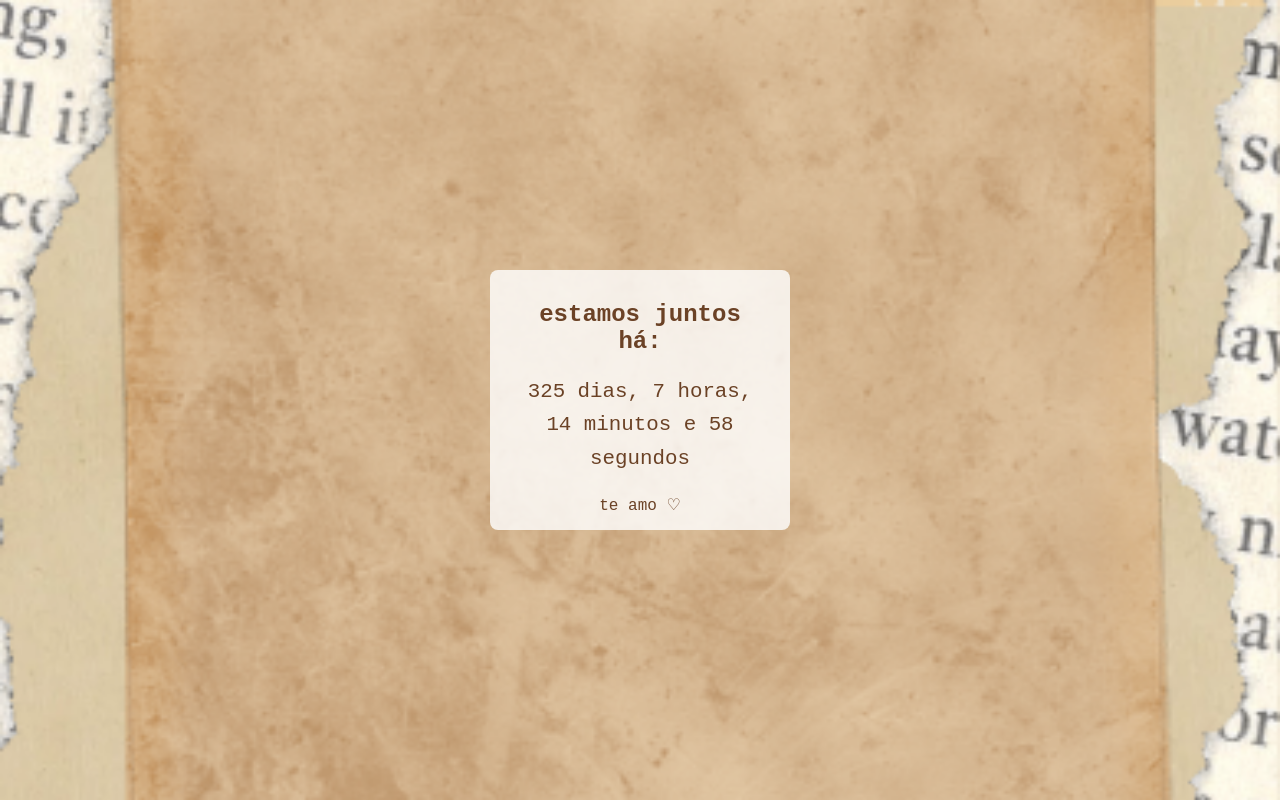
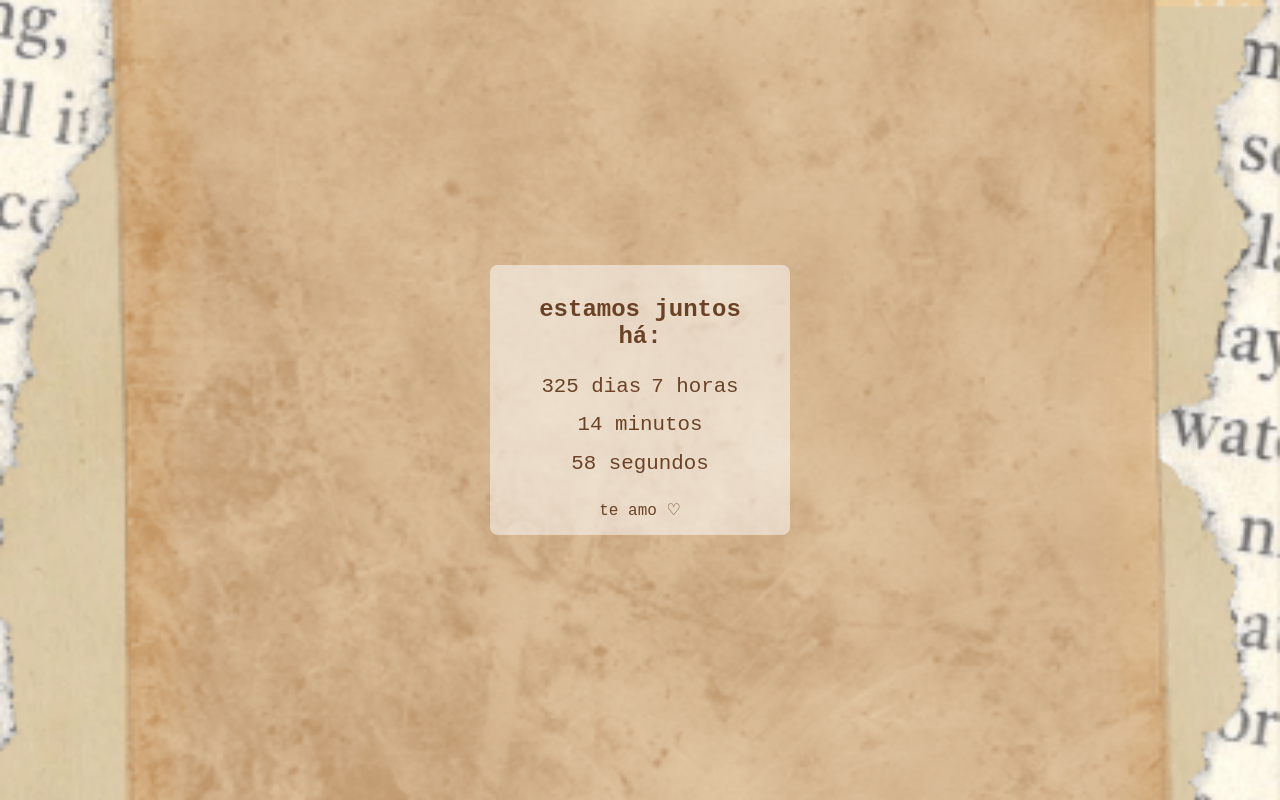
Before and after one commit to raick0/Contador-de-Namoro, a plain HTML site: page index.html in a window 1280 px wide. Drawn offline with Linux system fonts and the light colour scheme.

Commit message:
Update index.html

```diff
--- a/index.html
+++ b/index.html
@@ -20,7 +20,7 @@
         /* Caixa de texto central */
         .container {
             text-align: center;
-    background-color: rgba(255, 255, 255, 0.8); /* Fundo levemente transparente */
+            background-color: rgba(255, 255, 255, 0.5); /* Fundo levemente transparente */
             padding: 15px 25px; /* Reduzindo o espaçamento interno */
             border-radius: 8px;
             max-width: 250px; /* Diminuindo a largura máxima */
@@ -38,6 +38,25 @@
             line-height: 1.6em;
         }
 
+        /* Layout para os contadores de tempo */
+        .linha {
+            display: flex;
+            justify-content: center;
+            gap: 10px;
+            margin-top: 5px;
+        }
+
+        /* Estilos para centralizar unidades em linha individual */
+        .linha-unica {
+            display: block;
+            margin-top: 5px;
+        }
+
+        /* Impede quebra entre números e unidades */
+        .time-unit {
+            white-space: nowrap;
+        }
+
         /* Texto de rodapé */
         .footer {
             margin-top: 20px;
@@ -52,7 +71,18 @@
         <h1>estamos juntos há:</h1>
 
         <!-- Contador de dias, horas, minutos e segundos -->
-        <div id="contador">XX dias, XX horas, XX minutos e XX segundos</div>
+        <div id="contador">
+            <div class="linha">
+                <span class="time-unit" id="dias">XX dias</span>
+                <span class="time-unit" id="horas">XX horas</span>
+            </div>
+            <div class="linha-unica">
+                <span class="time-unit" id="minutos">XX minutos</span>
+            </div>
+            <div class="linha-unica">
+                <span class="time-unit" id="segundos">XX segundos</span>
+            </div>
+        </div>
 
         <!-- Texto "te amo" -->
         <div class="footer">te amo ♡</div>
@@ -60,7 +90,7 @@
 
     <script>
         // Coloque a data de início do namoro aqui
-        const dataInicio = new Date('2023-12-25T18:00:00'); // Exemplo: 1 de Janeiro de 2023
+        const dataInicio = new Date('2023-12-25T18:00:00');
 
         function atualizarContador() {
             const agora = new Date();
@@ -71,8 +101,10 @@
             const minutos = Math.floor((diferencaTempo % (1000 * 60 * 60)) / (1000 * 60));
             const segundos = Math.floor((diferencaTempo % (1000 * 60)) / 1000);
 
-            document.getElementById('contador').innerText =
-                `${dias} dias, ${horas} horas, ${minutos} minutos e ${segundos} segundos`;
+            document.getElementById('dias').innerText = `${dias} dias`;
+            document.getElementById('horas').innerText = `${horas} horas`;
+            document.getElementById('minutos').innerText = `${minutos} minutos`;
+            document.getElementById('segundos').innerText = `${segundos} segundos`;
         }
 
         atualizarContador();
```
Lines whose indentation alone changed are shown as unchanged.
